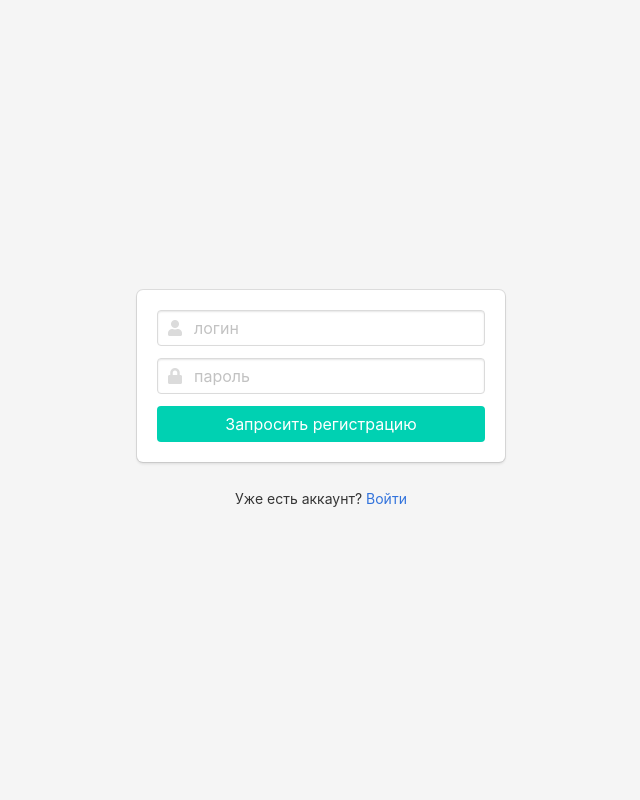
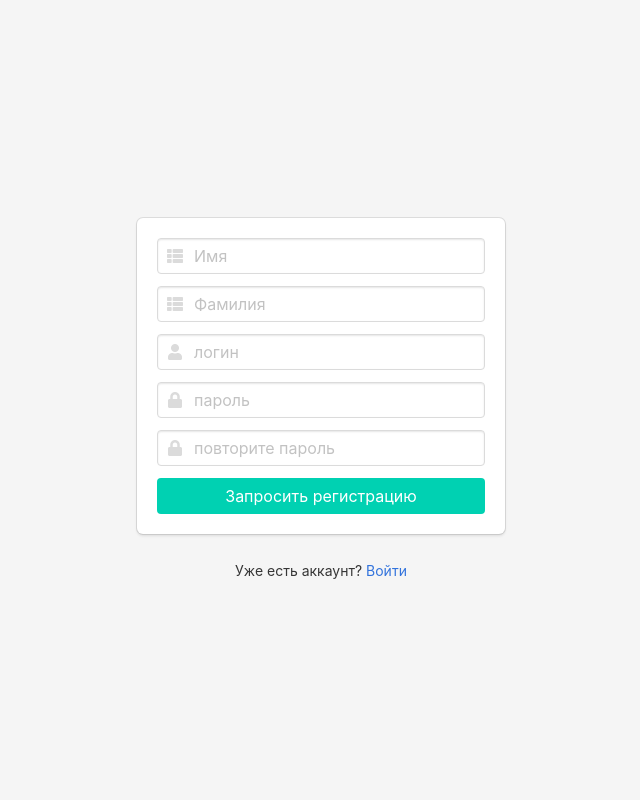
Before and after one commit to codelag/nakurnoj, a Django app: page /accounts/register in a window 1280 px wide. Shown: the whole page, without its empty margins (319-959 px from the left). Run offline with Django 3.2, Linux system fonts and the light colour scheme.

Commit message:
Add register form

```diff
--- a/project/apps/accounts/urls.py
+++ b/project/apps/accounts/urls.py
@@ -3,9 +3,9 @@ from django.urls import path
 from . import views
 
 urlpatterns = [
+    path('', views.dashboard),
     path('login', views.login, name='login'),
     path('register', views.register, name='register'),
     path('dashboard', views.dashboard, name='dashboard'),
     path('logout', views.logout, name='logout'),
-
 ]
--- a/project/apps/accounts/views.py
+++ b/project/apps/accounts/views.py
@@ -8,9 +8,11 @@ from django.contrib.auth.models import User
 def login(request):
 
     if request.method == 'POST':
+
         username = request.POST['username']
         password = request.POST['password']
         user = auth.authenticate(username=username, password=password)
+
         if user is not None:
             auth.login(request, user)
             return redirect('dashboard')
@@ -21,7 +23,32 @@ def login(request):
 
 
 def register(request):
-    return render(request, 'accounts/register.html')
+
+    if request.method == 'POST':
+
+        first_name = request.POST['first_name']
+        last_name = request.POST['last_name']
+        username = request.POST['username']
+        password = request.POST['password']
+        password2 = request.POST['password2']
+
+        if password == password2:
+
+            if User.objects.filter(username=username).exists():
+                return redirect('register')
+            else:
+                user = User.objects.create_user(
+                    username=username,
+                    password=password,
+                    first_name=first_name,
+                    last_name=last_name,
+                )
+                user.save()
+                return redirect('login')
+        else:
+            return redirect('register')
+    else:
+        return render(request, 'accounts/register.html')
 
 
 @login_required(login_url='login')
--- a/project/templates/accounts/register.html
+++ b/project/templates/accounts/register.html
@@ -24,6 +24,22 @@
                                 {% csrf_token %}
                                 <div class="field">
                                     <p class="control has-icons-left">
+                                        <input class="input" type="text" placeholder="Имя" name="first_name" required>
+                                        <span class="icon is-small is-left">
+                                            <i class="fas fa-th-list"></i>
+                                        </span>
+                                    </p>
+                                </div>
+                                <div class="field">
+                                    <p class="control has-icons-left">
+                                        <input class="input" type="text" placeholder="Фамилия" name="last_name" required>
+                                        <span class="icon is-small is-left">
+                                            <i class="fas fa-th-list"></i>
+                                        </span>
+                                    </p>
+                                </div>
+                                <div class="field">
+                                    <p class="control has-icons-left">
                                         <input class="input" type="text" placeholder="логин" name="username" required>
                                         <span class="icon is-small is-left">
                                             <i class="fas fa-user"></i>
@@ -33,6 +49,14 @@
                                 <div class="field">
                                     <p class="control has-icons-left">
                                         <input class="input" type="password" placeholder="пароль" name="password" required>
+                                        <span class="icon is-small is-left">
+                                            <i class="fas fa-lock"></i>
+                                        </span>
+                                    </p>
+                                </div>
+                                <div class="field">
+                                    <p class="control has-icons-left">
+                                        <input class="input" type="password" placeholder="повторите пароль" name="password2" required>
                                         <span class="icon is-small is-left">
                                             <i class="fas fa-lock"></i>
                                         </span>
--- a/project/urls.py
+++ b/project/urls.py
@@ -17,6 +17,7 @@ from django.contrib import admin
 from django.urls import path, include
 
 urlpatterns = [
+    path('', include('project.apps.accounts.urls')),
     path('accounts/', include('project.apps.accounts.urls')),
     path('tdlists/', include('project.apps.tdlists.urls')),
     path('admin/', admin.site.urls),
```
